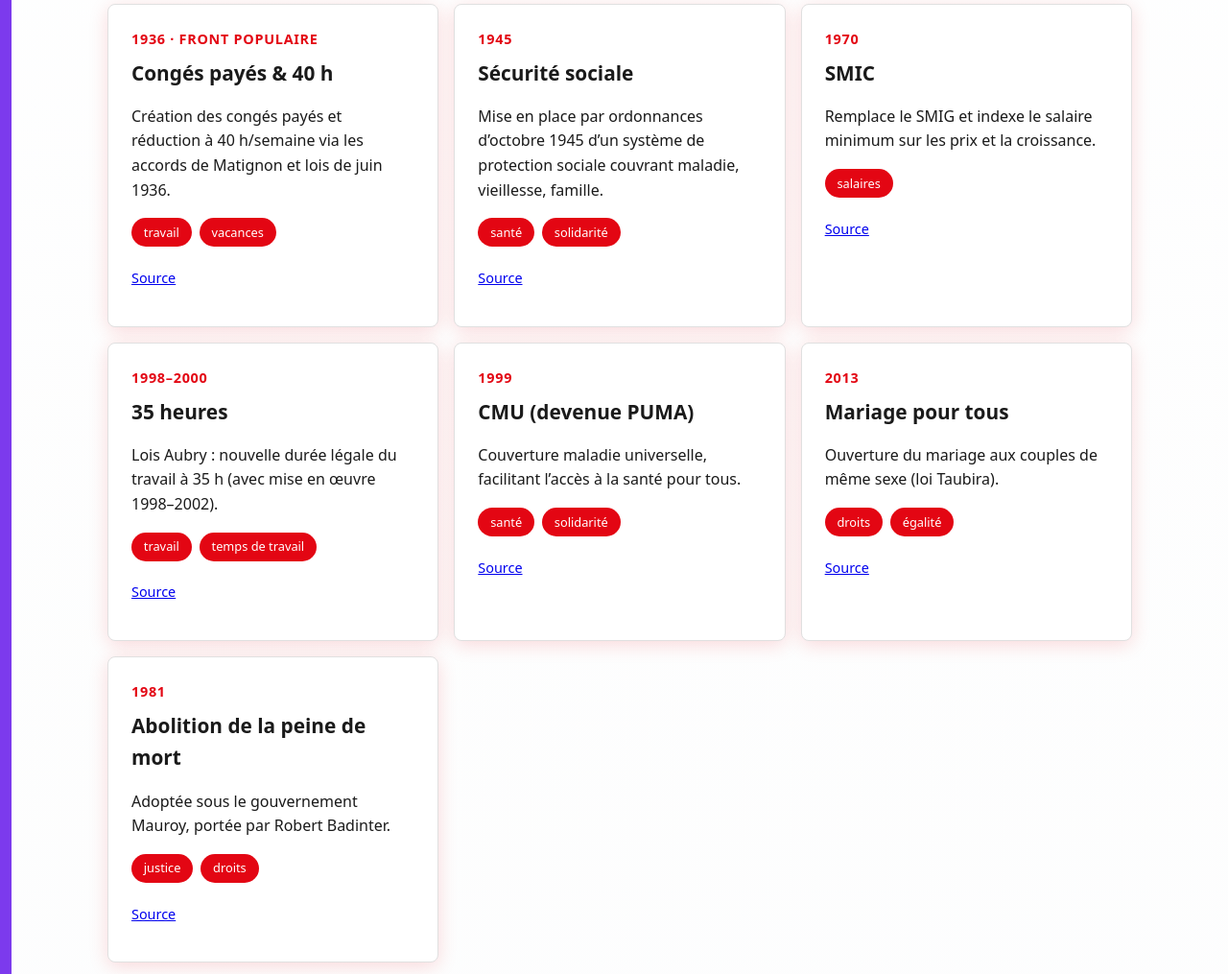
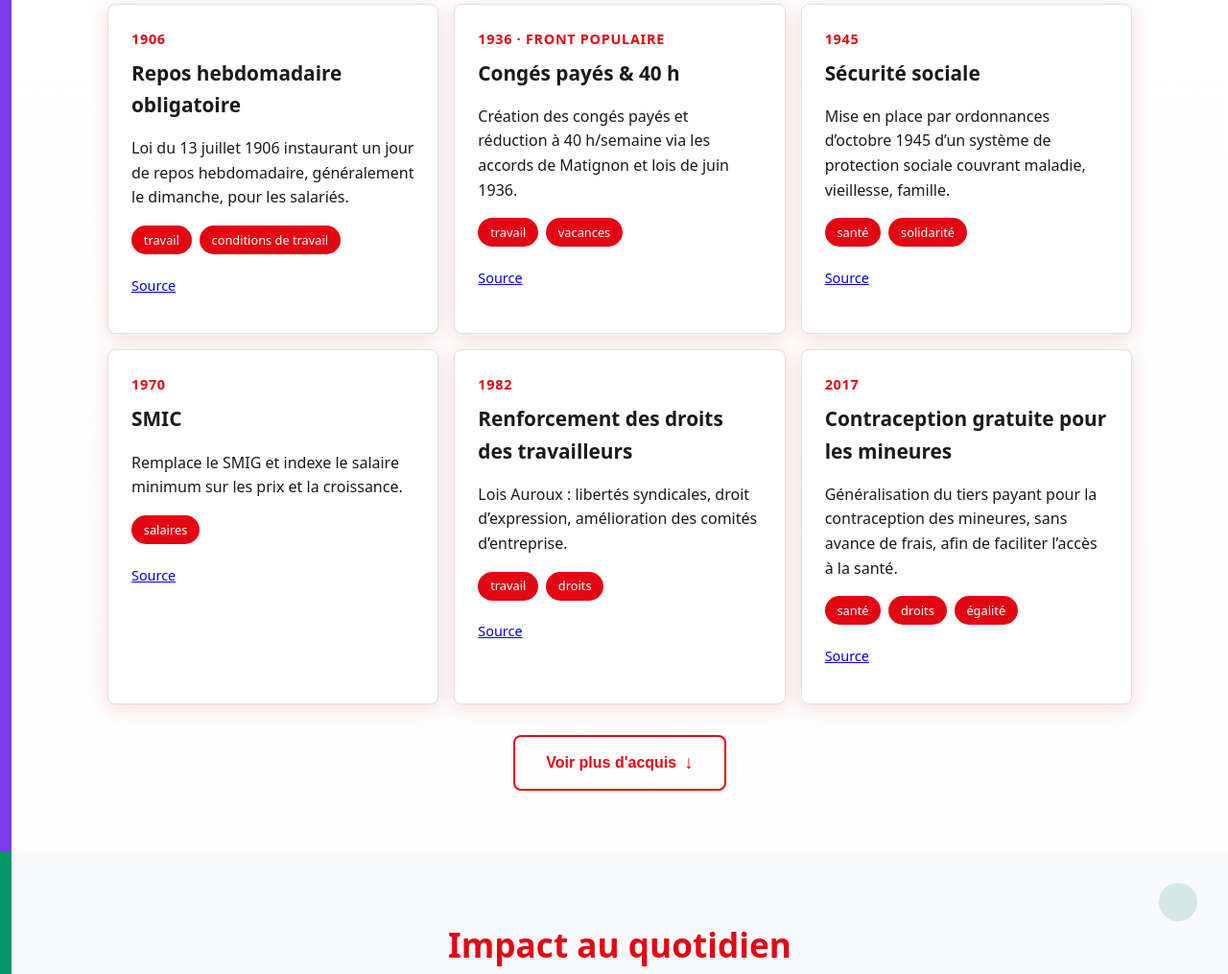
Before and after one commit to MasterGorn/pourquoivoteragauche, a plain HTML site: page index.html in a window 1280 px wide. Shown: the part 1037-2052 px from the top of the page at 96% size. Drawn offline with Linux system fonts and the light colour scheme.

Commit message:
finition partie acquis sociaux

```diff
--- a/index.html
+++ b/index.html
@@ -66,6 +66,12 @@
         <p class="section-intro">Une sélection d’avancées majeures souvent associées aux gouvernements ou coalitions de gauche.</p>
         <div class="grid cards" id="acquis-grid" aria-live="polite">
           <!-- Cards injected by JS from data.json -->
+        </div>
+        <div class="acquis-toggle-container">
+          <button id="acquis-toggle" class="btn ghost acquis-toggle-btn">
+            <span class="toggle-text">Voir plus d'acquis</span>
+            <span class="toggle-arrow">↓</span>
+          </button>
         </div>
       </div>
     </section>
--- a/script.js
+++ b/script.js
@@ -1,5 +1,12 @@
 // Data-driven UI
 const acquis = [
+  {
+    "kicker": "1906",
+    "title": "Repos hebdomadaire obligatoire",
+    "text": "Loi du 13 juillet 1906 instaurant un jour de repos hebdomadaire, généralement le dimanche, pour les salariés.",
+    "tags": ["travail", "conditions de travail"],
+    "source": "https://www.legifrance.gouv.fr/loda/id/JORFTEXT000000311165/"
+  },
   {
     kicker: "1936 · Front populaire",
     title: "Congés payés & 40 h",
@@ -22,11 +29,46 @@ const acquis = [
     source: "https://fr.wikipedia.org/wiki/Salaire_minimum_interprofessionnel_de_croissance"
   },
   {
-    kicker: "1998–2000",
-    title: "35 heures",
-    text: "Lois Aubry : nouvelle durée légale du travail à 35 h (avec mise en œuvre 1998–2002).",
-    tags: ["travail","temps de travail"],
-    source: "https://www.legifrance.gouv.fr/loda/id/JORFTEXT000000558109"
+    "kicker": "1982",
+    "title": "Renforcement des droits des travailleurs",
+    "text": "Lois Auroux : libertés syndicales, droit d’expression, amélioration des comités d’entreprise.",
+    "tags": ["travail", "droits"],
+    "source": "https://www.vie-publique.fr/eclairage/24284-les-lois-auroux"
+  },
+  {
+    "kicker": "2017",
+    "title": "Contraception gratuite pour les mineures",
+    "text": "Généralisation du tiers payant pour la contraception des mineures, sans avance de frais, afin de faciliter l’accès à la santé.",
+    "tags": ["santé", "droits", "égalité"],
+    "source": "https://www.securite-sociale.fr/actualites/contraception-gratuite-pour-les-moins-de-18-ans"
+  },
+  {
+    "kicker": "1919",
+    "title": "Journée de 8 heures",
+    "text": "Loi du 23 avril 1919 fixant la durée légale du travail à 8 heures par jour et 48 heures par semaine.",
+    "tags": ["travail", "temps de travail"],
+    "source": "https://www.vie-publique.fr/eclairage/20836-de-39-h-a-35-h"
+  },
+  {
+    "kicker": "1981",
+    "title": "39 h et 5e semaine de congés",
+    "text": "Réduction du temps de travail à 39 h et instauration d’une 5e semaine de congés payés sous François Mitterrand.",
+    "tags": ["travail", "vacances"],
+    "source": "https://www.vie-publique.fr/eclairage/20836-de-39-h-a-35-h"
+  },
+  {
+    kicker: "1981",
+    title: "Abolition de la peine de mort",
+    text: "Adoptée sous le gouvernement Mauroy, portée par Robert Badinter.",
+    tags: ["justice","droits"],
+    source: "https://fr.wikipedia.org/wiki/Abolition_de_la_peine_de_mort_en_France"
+  },
+  {
+    "kicker": "1983",
+    "title": "Retraite à 60 ans",
+    "text": "Abaissement de l’âge légal de départ à la retraite de 65 à 60 ans, décidé sous le gouvernement Mauroy.",
+    "tags": ["retraite", "solidarité"],
+    "source": "https://www.vie-publique.fr/eclairage/24285-la-retraite-a-60-ans"
   },
   {
     kicker: "1999",
@@ -36,18 +78,32 @@ const acquis = [
     source: "https://fr.wikipedia.org/wiki/Couverture_maladie_universelle"
   },
   {
+    "kicker": "1999",
+    "title": "PACS",
+    "text": "Création du pacte civil de solidarité, offrant un statut légal aux couples non mariés.",
+    "tags": ["droits", "égalité"],
+    "source": "https://www.legifrance.gouv.fr/loda/id/JORFTEXT000000572235/"
+  },
+  {
+    kicker: "1998–2000",
+    title: "35 heures",
+    text: "Lois Aubry : nouvelle durée légale du travail à 35 h (avec mise en œuvre 1998–2002).",
+    tags: ["travail","temps de travail"],
+    source: "https://www.legifrance.gouv.fr/loda/id/JORFTEXT000000558109"
+  },
+  {
+    "kicker": "2000",
+    "title": "CMU-C",
+    "text": "Création de la couverture maladie universelle complémentaire (CMU-C), offrant une mutuelle gratuite aux personnes à faibles revenus.",
+    "tags": ["santé", "solidarité"],
+    "source": "https://www.securite-sociale.fr/la-secu-cest-quoi/histoire/1999-la-creation-de-la-cmu"
+  },
+  {
     kicker: "2013",
     title: "Mariage pour tous",
     text: "Ouverture du mariage aux couples de même sexe (loi Taubira).",
     tags: ["droits","égalité"],
     source: "https://www.legifrance.gouv.fr/jorf/id/JORFTEXT000027414540#:~:text=de%20m%C3%AAme%20sexe-,LOI%20n%C2%B0%202013%2D404%20du%2017%20mai%202013%20ouvrant,de%20personnes%20de%20m%C3%AAme%20sexe"
-  },
-  {
-    kicker: "1981",
-    title: "Abolition de la peine de mort",
-    text: "Adoptée sous le gouvernement Mauroy, portée par Robert Badinter.",
-    tags: ["justice","droits"],
-    source: "https://fr.wikipedia.org/wiki/Abolition_de_la_peine_de_mort_en_France"
   }
 ];
 
@@ -241,7 +297,24 @@ function render(){
   document.getElementById('year').textContent = new Date().getFullYear();
 
   const a = document.getElementById('acquis-grid');
-  a.innerHTML = acquis.map(card).join('');
+  // Afficher seulement les 6 premiers acquis
+  const visibleAcquis = acquis.slice(0, 6);
+  const hiddenAcquis = acquis.slice(6);
+
+  a.innerHTML = visibleAcquis.map(card).join('');
+
+  // Ajouter les acquis cachés avec une classe pour les masquer
+  if (hiddenAcquis.length > 0) {
+    a.innerHTML += hiddenAcquis.map(card).join('');
+    // Masquer les acquis supplémentaires
+    const allCards = a.querySelectorAll('.card');
+    allCards.forEach((card, index) => {
+      if (index >= 6) {
+        card.style.display = 'none';
+        card.classList.add('hidden-acquis');
+      }
+    });
+  }
 
   const s = document.getElementById('scenarios-grid');
   s.innerHTML = scenarios.map(scenarioCard).join('');
@@ -316,6 +389,31 @@ function render(){
   window.addEventListener('scroll', highlightActiveSection);
   highlightActiveSection(); // Initial call
 
+  // Toggle des acquis sociaux
+  const toggleBtn = document.getElementById('acquis-toggle');
+  if (toggleBtn && hiddenAcquis.length > 0) {
+    toggleBtn.addEventListener('click', () => {
+      const hiddenCards = document.querySelectorAll('.hidden-acquis');
+      const isExpanded = toggleBtn.classList.contains('expanded');
+
+      if (isExpanded) {
+        // Masquer les acquis supplémentaires
+        hiddenCards.forEach(card => {
+          card.style.display = 'none';
+        });
+        toggleBtn.classList.remove('expanded');
+      } else {
+        // Afficher les acquis supplémentaires
+        hiddenCards.forEach(card => {
+          card.style.display = 'block';
+        });
+        toggleBtn.classList.add('expanded');
+      }
+    });
+  } else if (toggleBtn && hiddenAcquis.length === 0) {
+    // Masquer le bouton s'il n'y a pas d'acquis supplémentaires
+    toggleBtn.style.display = 'none';
+  }
 }
 
 document.addEventListener('DOMContentLoaded', render);
--- a/styles.css
+++ b/styles.css
@@ -42,6 +42,16 @@ html,body{margin:0;padding:0;background:linear-gradient(180deg,var(--bg),var(--b
 .coming-soon{text-align:center;padding:3rem;background:rgba(227,6,19,.05);border-radius:var(--radius);margin:2rem 0}
 .coming-soon h3{color:var(--brand);font-size:1.3rem;margin:0 0 1rem}
 .coming-soon p{color:var(--muted);font-size:1rem}
+
+/* Styles pour le toggle des acquis */
+.acquis-toggle-container{text-align:center;margin-top:2rem}
+.acquis-toggle-btn{display:flex;align-items:center;gap:.5rem;margin:0 auto;transition:all .3s ease}
+.acquis-toggle-btn:hover{transform:translateY(-2px)}
+.toggle-arrow{font-size:1.2rem;transition:transform .3s ease}
+.acquis-toggle-btn.expanded .toggle-arrow{transform:rotate(180deg)}
+.acquis-toggle-btn.expanded .toggle-text{display:none}
+.acquis-toggle-btn.expanded::after{content:"Voir moins";margin-left:.5rem}
+.hidden-acquis{transition:all .3s ease}
 .header-inner{display:flex;align-items:center;justify-content:space-between;min-height:80px;}
 .brand{display:flex;align-items:center;color:var(--text);text-decoration:none;font-weight:700;transition:opacity .2s ease;justify-content:center}
 .brand:hover{opacity:.8}
```
